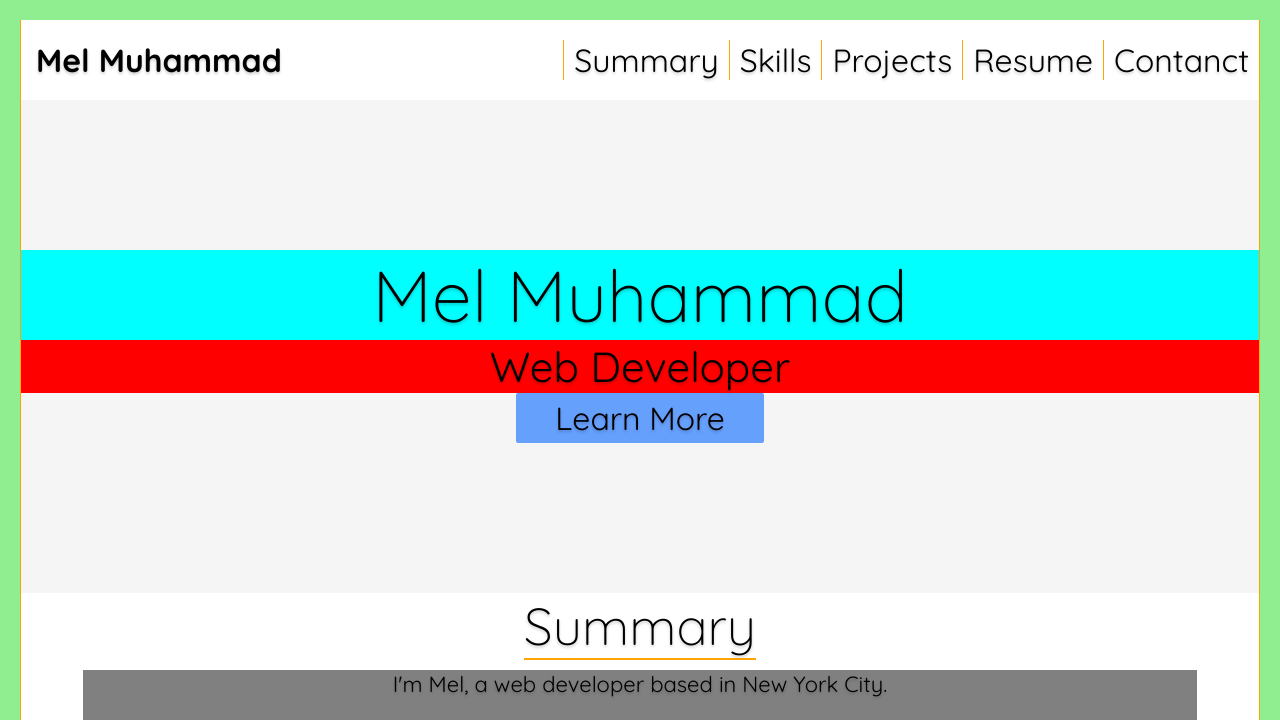
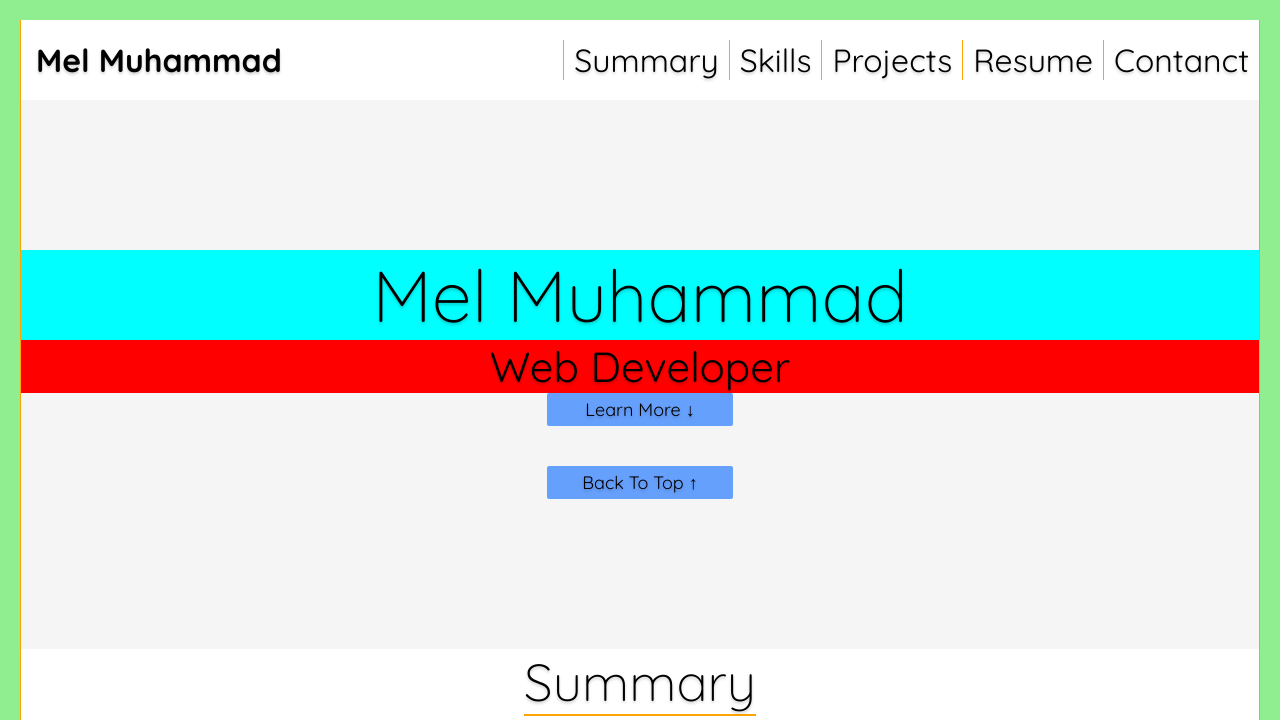
Before and after one commit to unsaltedMixedNuts/unsaltedMixedNuts.github.io, a plain HTML site: page index.html in a window 1280 px wide. Shown: the top 720 px of the page. Drawn offline with Linux system fonts and the light colour scheme.

Commit message:
Update projects' images.

```diff
--- a/css/style.css
+++ b/css/style.css
@@ -134,8 +134,10 @@ header {
   background: #66a0fd;
   margin: 0 auto;
   padding: 5px 0;
-  width: 20%;
+  width: 15%;
   border-radius: 2px;
+  font-size: 18px;
+  /*font-weight: 300;*/
 }
 
 
--- a/index.html
+++ b/index.html
@@ -30,7 +30,9 @@
     <section class="section-one">
       <div class="name-in-section-one">Mel Muhammad</div>
       <div class="job-title-in-section-one">Web Developer</div>
-      <a class="scroll" href="#summary"><div class="faux-button-in-section-one">Learn More</div></a>
+      <a class="scroll" href="#summary"><div class="faux-button-in-section-one">Learn More &#x2193</div></a>
+      <br>
+      <div class="faux-button-in-section-one">Back To Top &#x2191</div>
     </section>
 
     <section class="section-two" id="summary">
@@ -118,7 +120,7 @@
 
       <div class="project-two clearfix">
         <div class="project-picture-right">
-          <img src="https://github.com/unsaltedMixedNuts/amazon-clone-zone/raw/master/public/screenshot.png">
+          <img src="/Users/mel/Desktop/snake_screenshot.png">
         </div>
 
         <div class="project-description-left">
@@ -131,7 +133,7 @@
 
       <div class="project-three clearfix">
         <div class="project-picture-left">
-          <img src="https://github.com/unsaltedMixedNuts/amazon-clone-zone/raw/master/public/screenshot.png">
+          <img src="https://github.com/unsaltedMixedNuts/chess/raw/master/assets/screenshot.png">
         </div>
 
         <div class="project-description-right">
@@ -184,7 +186,6 @@
         event.preventDefault();
         //calculate destination place
         var dest=0;
-        debugger
         if($(this.hash).offset().top > $(document).height()-$(window).height()){
              dest=$(document).height()-$(window).height();
         }else{
```
